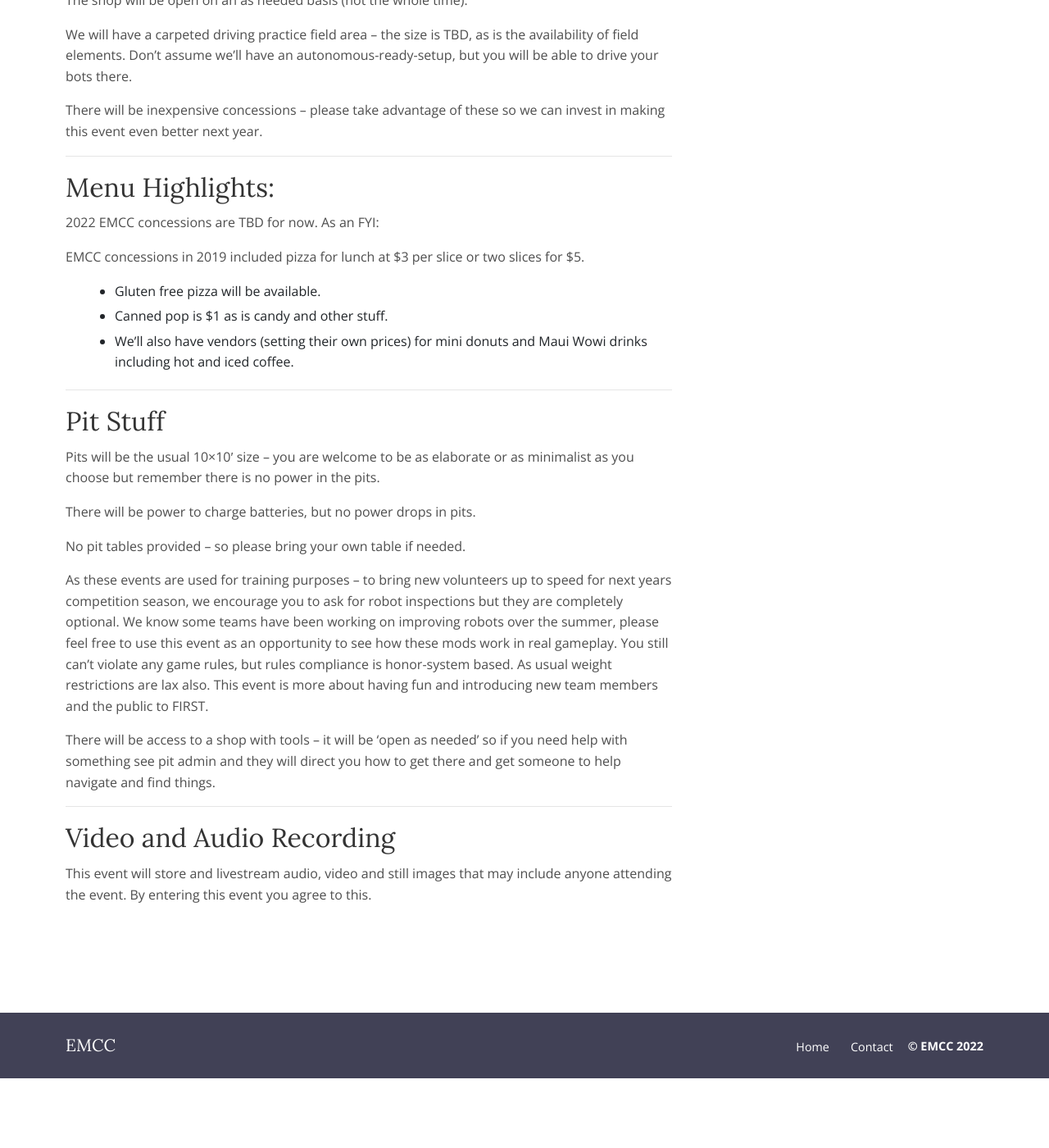
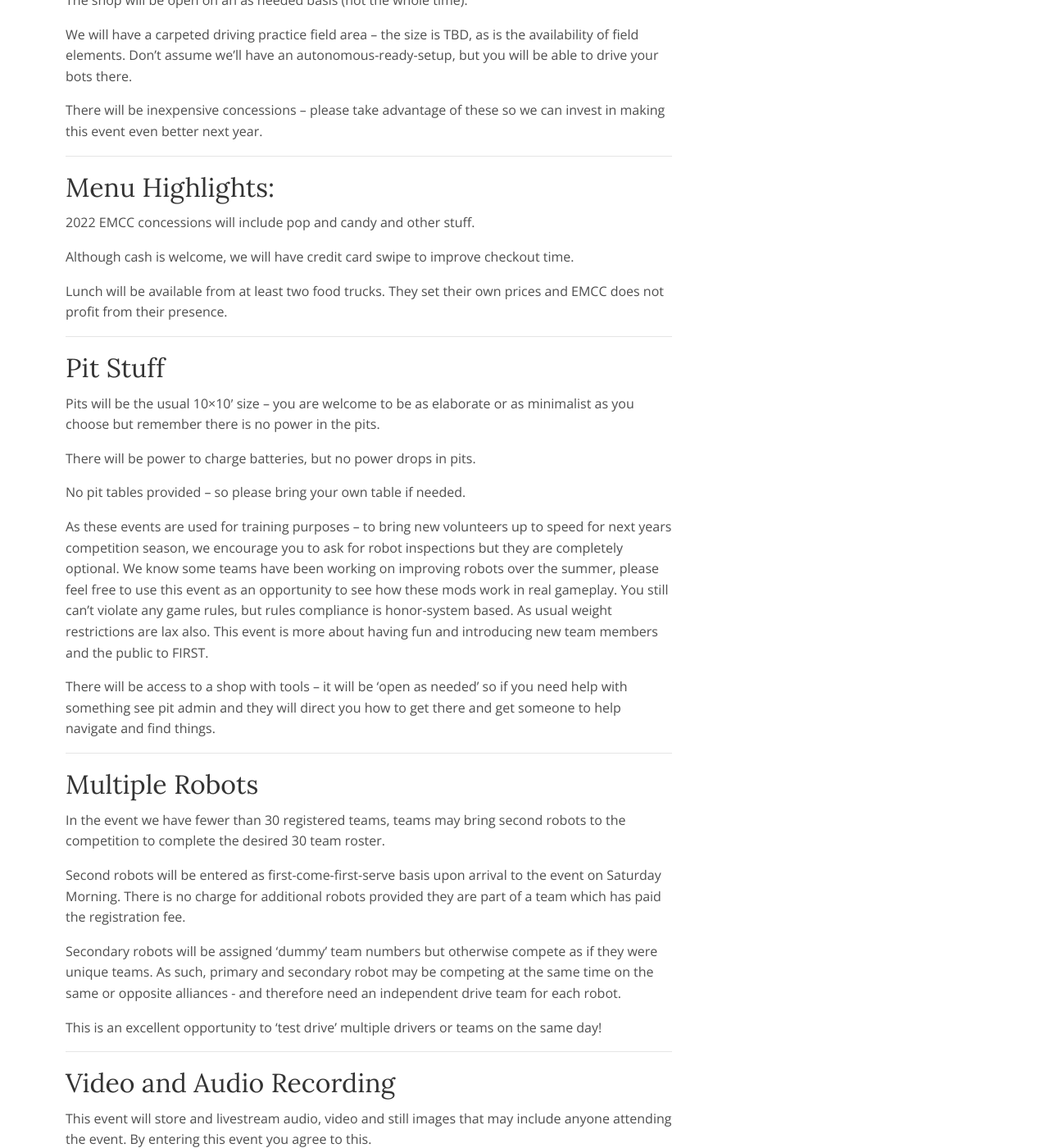
Before and after one commit to em-cc/em-cc.github.io, a Jekyll site: the page built from faqs.md, in a window 1280 px wide and 1400 px high, scrolled down 2596 px. Shown: the whole window at 82% size. Built offline with Jekyll 4.4.1, drawn with Linux system fonts in a browser that asks for light colours; before the commit the page ends 3911 px from its top, so only the background shows below that.

Commit message:
Updates 2022-07-23: Payments info, concessions, YT links to rapid react

```diff
--- a/faqs.md
+++ b/faqs.md
@@ -40,12 +40,11 @@
 
 ## Menu Highlights:
 
-2022 EMCC concessions are TBD for now. As an FYI:
+2022 EMCC concessions will include pop and candy and other stuff.
 
-EMCC concessions in 2019 included pizza for lunch at $3 per slice or two slices for $5.
-* Gluten free pizza will be available.
-* Canned pop is $1 as is candy and other stuff.
-* We’ll also have vendors (setting their own prices) for mini donuts and Maui Wowi drinks including hot and iced coffee.
+Although cash is welcome, we will have credit card swipe to improve checkout time.
+
+Lunch will be available from at least two food trucks. They set their own prices and EMCC does not profit from their presence.
 
 * * *
 
@@ -63,6 +62,18 @@
 
 * * *
 
+## Multiple Robots
+
+In the event we have fewer than 30 registered teams, teams may bring second robots to the competition to complete the desired 30 team roster.
+
+Second robots will be entered as first-come-first-serve basis upon arrival to the event on Saturday Morning. There is no charge for additional robots provided they are part of a team which has paid the registration fee.
+
+Secondary robots will be assigned 'dummy' team numbers but otherwise compete as if they were unique teams. As such, primary and secondary robot may be competing at the same time on the same or opposite alliances - and therefore need an independent drive team for each robot.
+
+This is an excellent opportunity to 'test drive' multiple drivers or teams on the same day!
+
+* * *
+
 ## Video and Audio Recording
 
 This event will store and livestream audio, video and still images that may include anyone attending the event. By entering this event you agree to this.
```
Also changed, not shown: index.html (+5 -3 lines), new-to-first.md (+4 -4 lines), registration.md (+11 -5 lines).
